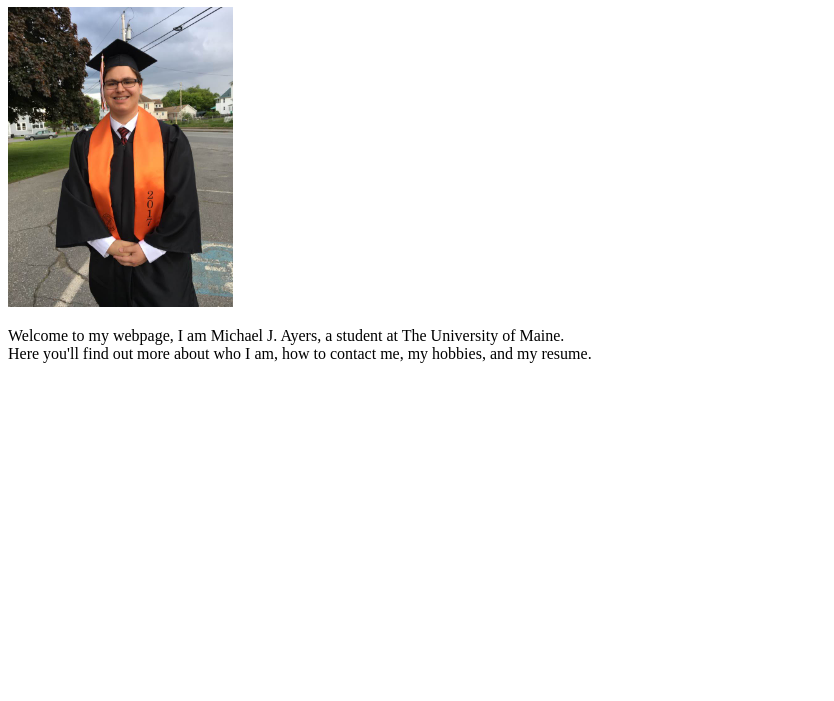
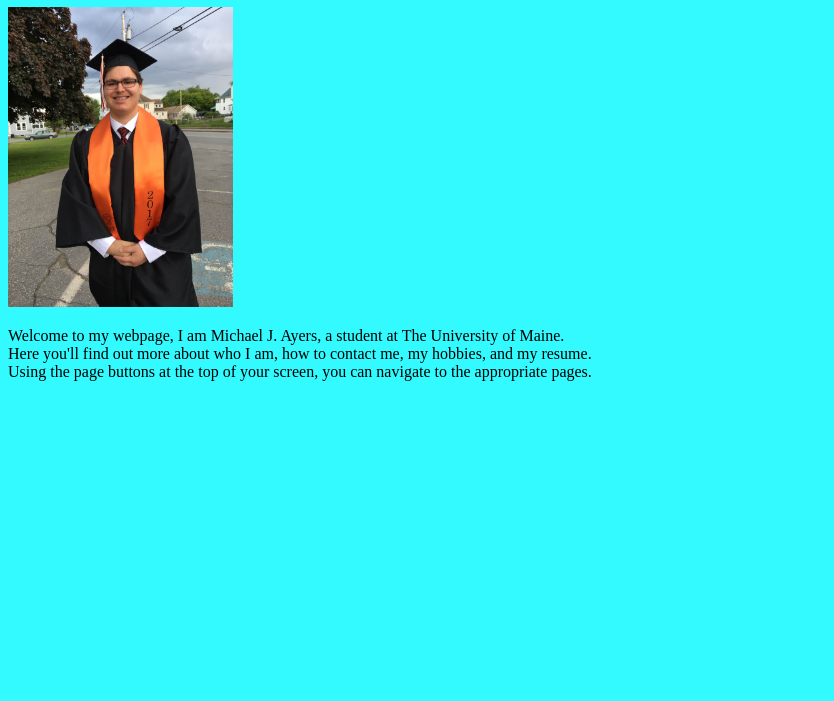
Before and after one commit to MichaelAyers/MichaelAyers.github.io, a plain HTML site: page index.html in a window 1280 px wide. Shown: the part 99-800 px from the top of the page, without its empty margins (0-834 px from the left). Drawn offline with Linux system fonts and the light colour scheme.

Commit message:
Update index.html

```diff
--- a/index.html
+++ b/index.html
@@ -2,15 +2,20 @@
 <html>
 	<head>
 <Title> Michael Ayers Homepage </Title>
+<style>
+body {
+background-color:#33FAFF }
+</style>
 </head>
 <body a link="black" vlink = "black">
 <center>
 <b> Home </b> | <a href="about.html">About</a> | <a href="contact.html">Contact</a> | <a href="hobbies.html">Hobbies</a> | <a href="resume.html">Resume</a>
 </center>
-<H1> Michael J. Ayers </H1>
-<img src="michael.jpg" height="300">
+<H1> Michael J. Ayers</H1>
+<img src="Michael.JPG" height="300">
 <p> Welcome to my webpage, I am Michael J. Ayers, a student at The University of Maine. </br>
-Here you'll find out more about who I am, how to contact me, my hobbies, and my resume. </p>
+Here you'll find out more about who I am, how to contact me, my hobbies, and my resume.
+</br> Using the page buttons at the top of your screen, you can navigate to the appropriate pages.  </p>
 
 </body>
 </html>
```
